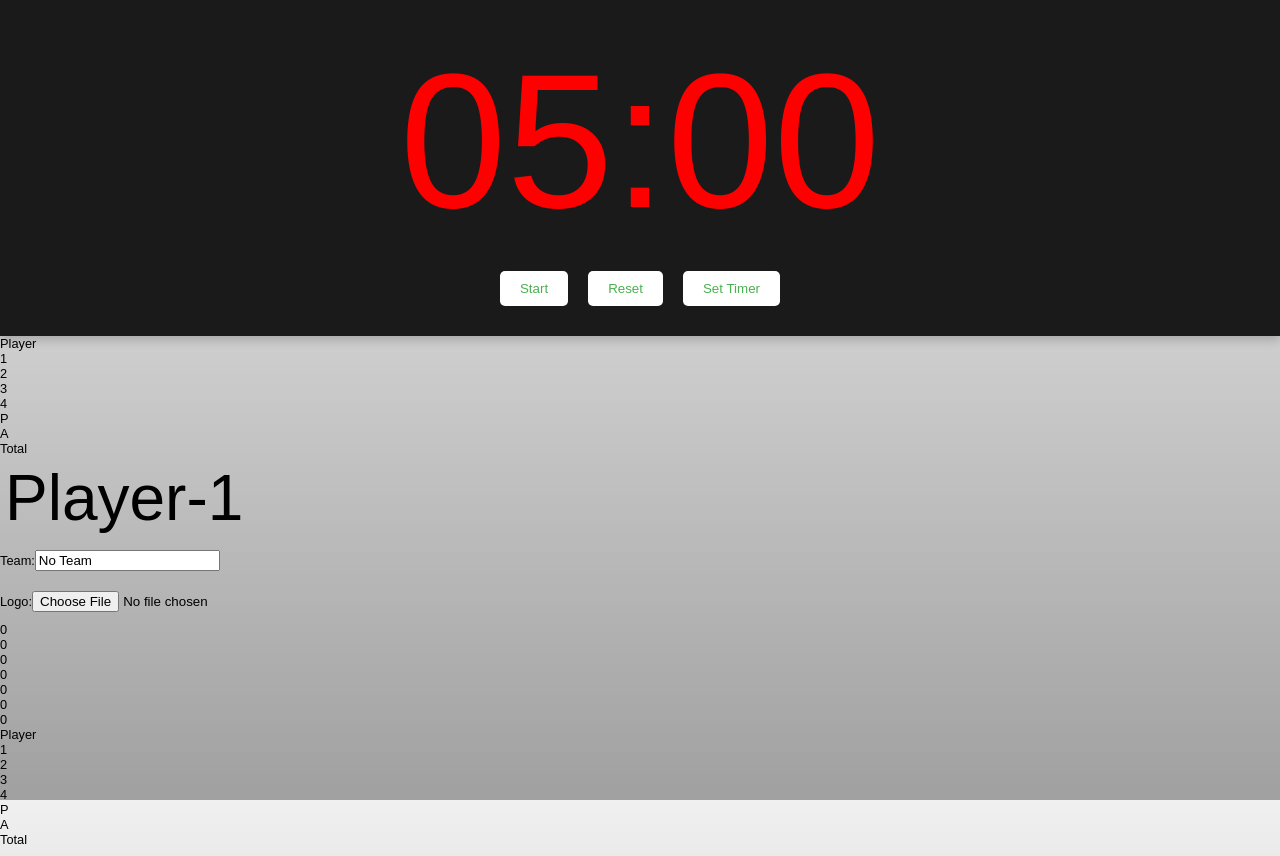
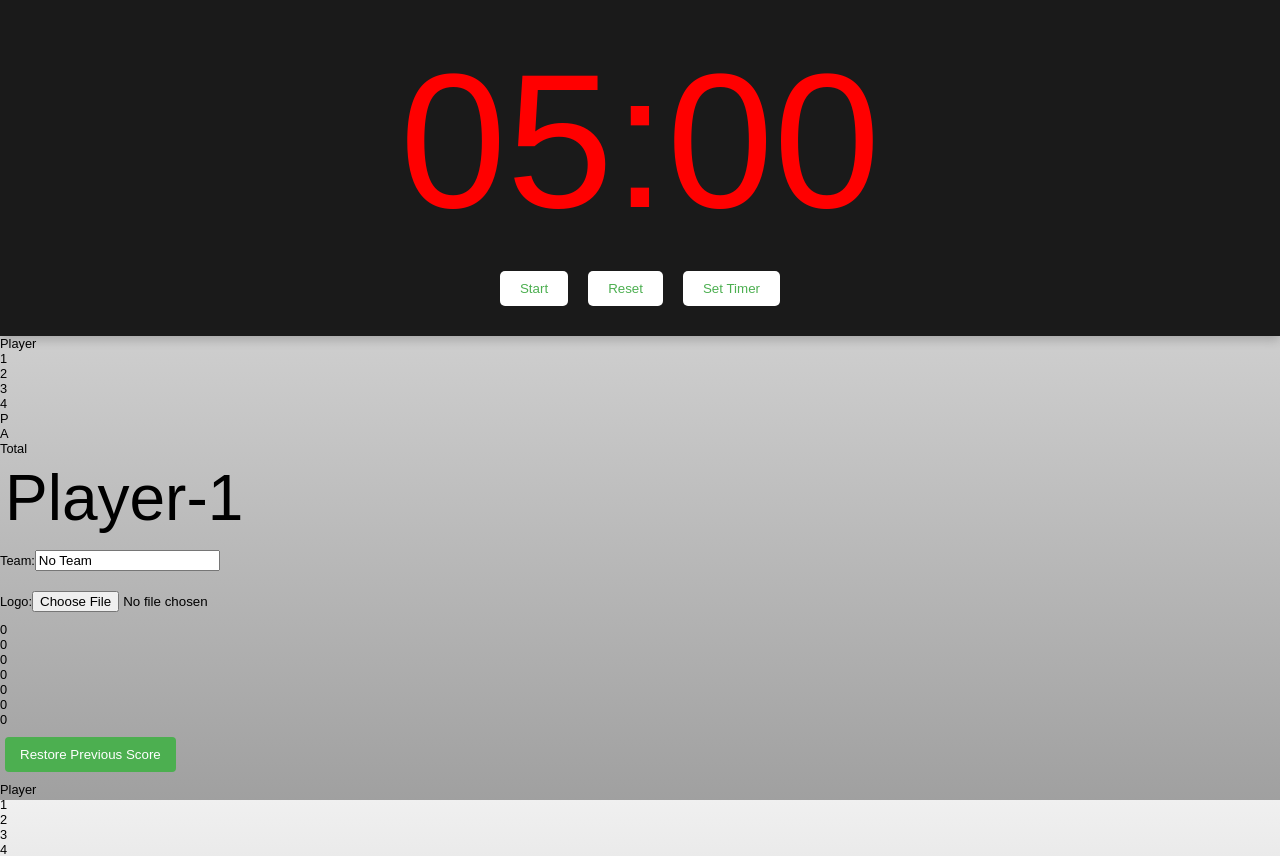
Before and after one commit to Maracash41/BJJ-Scorekeeper, a React (Vite) app: page / in a window 1280 px wide. Shown: the top 856 px of the page. Built offline with nearby package versions, Linux system fonts and the light colour scheme.

Commit message:
feat: add rever Score function

```diff
--- a/src/App.tsx
+++ b/src/App.tsx
@@ -28,6 +28,8 @@ function App() {
     },
   ]);
 
+  const [lastHistory, setLastHistory] = useState(players);
+
   const [winner, setWinner] = useState<IPlayer>();
 
   const changeName = (playerId: number, name: string) => {
@@ -42,6 +44,7 @@ function App() {
   };
 
   const incrementScore = (playerId: number, index: number, points: number) => {
+    setLastHistory(players);
     setPlayers((prevPlayers) => {
       return prevPlayers.map((player) => {
         if (player.id === playerId) {
@@ -64,6 +67,10 @@ function App() {
         return { ...player, currentScores: Array(7).fill(0) };
       });
     });
+  };
+
+  const revertScore = () => {
+    setPlayers(lastHistory);
   };
 
   const checkWinner = () => {
@@ -97,6 +104,7 @@ function App() {
         players={players}
         changeName={changeName}
         incrementScore={incrementScore}
+        revertScore={revertScore}
       />
     </div>
   );
--- a/src/components/Scoreboard/Scoreboard.tsx
+++ b/src/components/Scoreboard/Scoreboard.tsx
@@ -6,12 +6,14 @@ interface ScoreboardProps {
   players: IPlayer[];
   changeName: (id: number, name: string) => void;
   incrementScore: (playerId: number, index: number, points: number) => void;
+  revertScore: () => void;
 }
 
 const Scoreboard: React.FC<ScoreboardProps> = ({
   players,
   changeName,
   incrementScore,
+  revertScore,
 }) => {
   const playerOne = players[0];
   const playerTwo = players[1];
@@ -23,6 +25,7 @@ const Scoreboard: React.FC<ScoreboardProps> = ({
         changeName={changeName}
         incrementScore={incrementScore}
       />
+      <button onClick={() => revertScore()}>Restore Previous Score</button>
       <Scores
         player={playerTwo}
         changeName={changeName}
```
